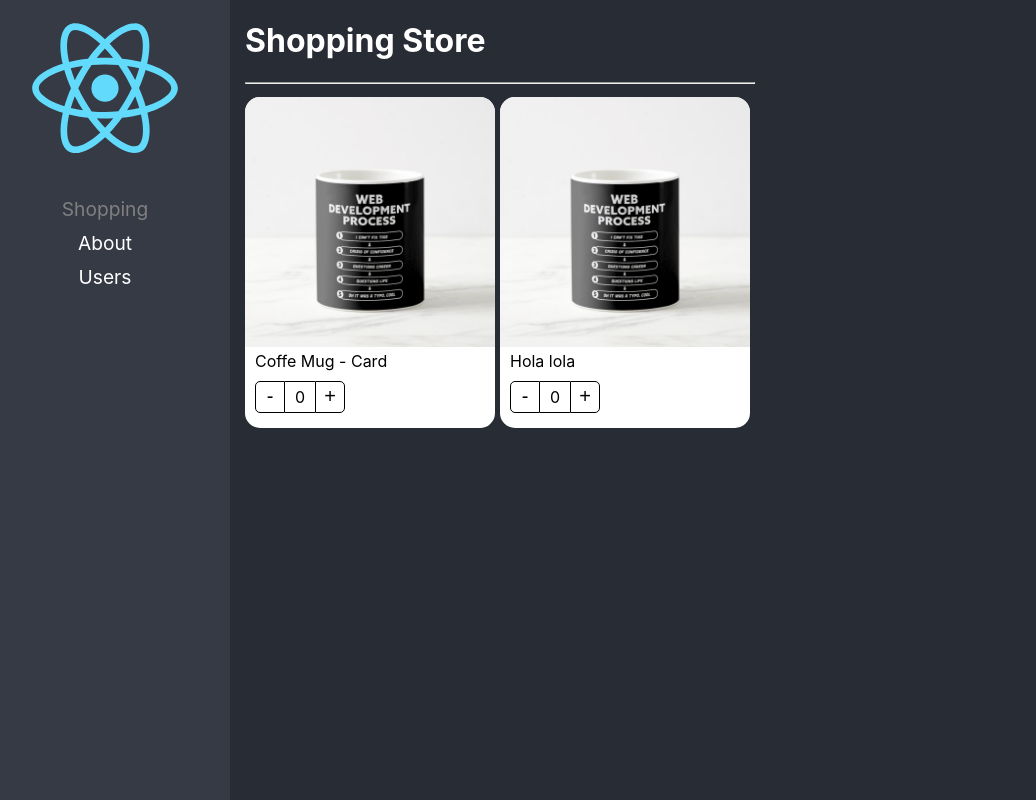
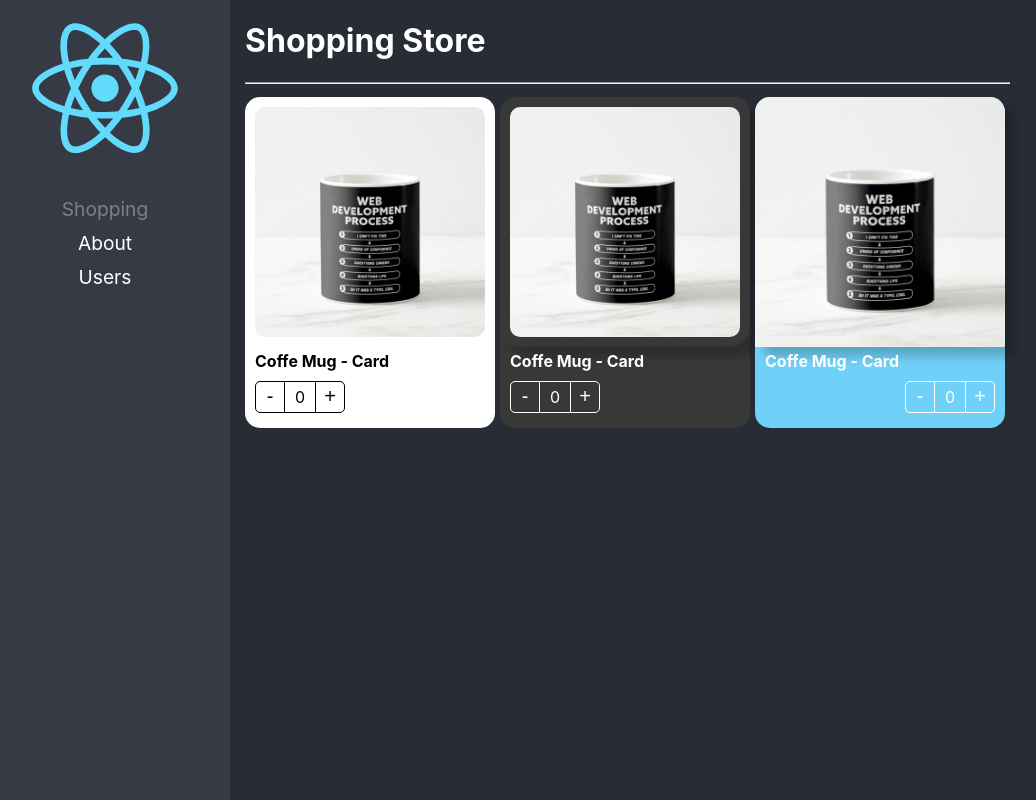
Before and after one commit to daceron96/react-adv, a React (Create React App) app: page /home in a window 1280 px wide. Shown: the whole page, without its empty margins (20-1056 px from the left). Built offline with nearby package versions, Linux system fonts and the light colour scheme.

Commit message:
component extend styles reade

```diff
--- a/src/02-component-patterns/components/ProductButtons.tsx
+++ b/src/02-component-patterns/components/ProductButtons.tsx
@@ -1,12 +1,19 @@
-import { useContext } from "react";
+import { useContext,CSSProperties} from "react";
 import { ProductContext } from "./ProductCard";
 import styles from "../styles/styles.module.css";
 
-export const ProductButtons = () => {
+
+export interface Props{
+  className?: string;
+  style?: CSSProperties
+
+}
+
+export const ProductButtons = ({className, style}:Props) => {
   const {increaseBy, counter} = useContext(ProductContext)
 
   return (
-    <div className={styles.buttonsContainer}>
+    <div className={`${styles.buttonsContainer} ${className}`} style={style}>
       <button className={styles.buttonMinus} onClick={() => increaseBy(-1)}>
         -
       </button>
--- a/src/02-component-patterns/components/ProductCard.tsx
+++ b/src/02-component-patterns/components/ProductCard.tsx
@@ -1,13 +1,20 @@
-import { createContext } from "react";
+import { ReactElement, createContext,CSSProperties } from "react";
 import styles from "../styles/styles.module.css";
 import { useProduct } from "../hooks/useProduct";
-import { ProductContextProps, ProductCardProps } from "../interfaces/interfaces";
+import { Product, ProductContextProps } from "../interfaces/interfaces";
+
+export interface Props {
+  product: Product;
+  children?: ReactElement | ReactElement[];
+  className?: string;
+  style?: CSSProperties
+}
 
 
 export const ProductContext = createContext({} as ProductContextProps);
 const { Provider } = ProductContext;
 
-export const ProductCard = ({ children, product }: ProductCardProps) => {
+export const ProductCard = ({ children, product, className, style }: Props) => {
   const { counter, increaseBy } = useProduct();
 
   return (
@@ -18,7 +25,7 @@
         product,
       }}
     >
-      <div className={styles.productCard}>{children}</div>
+      <div className={`${styles.productCard} ${className}` } style={style}>{children}</div>
     </Provider>
   );
 };
--- a/src/02-component-patterns/components/ProductImage.tsx
+++ b/src/02-component-patterns/components/ProductImage.tsx
@@ -1,22 +1,32 @@
-import { useContext } from "react";
+import { useContext,CSSProperties } from "react";
 import { ProductContext } from "./ProductCard";
 import noImage from "../assets/no-image.jpg";
 import styles from "../styles/styles.module.css";
 
-export const ProductImage = ({ img = "" }) => {
+export interface Props {
+  img?: string;
+  className?: string;
+  style?:CSSProperties
+}
 
-  const {product} = useContext(ProductContext)
+export const ProductImage = ({ img, className, style }: Props) => {
+  const { product } = useContext(ProductContext);
 
-  let imgToShow:string;
-  if(img){
+  let imgToShow: string;
+  if (img) {
     imgToShow = img;
-  }else if(product.img){
+  } else if (product.img) {
     imgToShow = product.img;
-  }else{
+  } else {
     imgToShow = noImage;
   }
 
   return (
-    <img className={styles.productImg} src={imgToShow} alt="coffe" />
+    <img
+      className={`${styles.productImg} ${className}`}
+      src={imgToShow}
+      alt="coffe"
+      style={style}
+    />
   );
 };
--- a/src/02-component-patterns/components/ProductTitle.tsx
+++ b/src/02-component-patterns/components/ProductTitle.tsx
@@ -1,10 +1,17 @@
-import { useContext } from "react";
+import { useContext,CSSProperties } from "react";
 import { ProductContext } from "./ProductCard";
 import styles from "../styles/styles.module.css";
 
-export const ProductTitle = ({ title }: { title?: string }) => {
+
+export interface Props {
+  title?:string;
+  className?:string
+  style?:CSSProperties
+}
+
+export const ProductTitle = ({ title, className,style }: Props) => {
 
   const {product} = useContext(ProductContext)
 
-  return <span className={styles.productDescription}>{title?title:product.title}</span>;
+  return <span className={`${styles.productDescription} ${className}`} style={style}>{title?title:product.title}</span>;
 };
--- a/src/02-component-patterns/pages/ShoppingPage.tsx
+++ b/src/02-component-patterns/pages/ShoppingPage.tsx
@@ -1,4 +1,10 @@
-import {ProductButtons, ProductCard, ProductImage, ProductTitle} from "../components";
+import {
+  ProductButtons,
+  ProductCard,
+  ProductImage,
+  ProductTitle,
+} from "../components";
+import "../styles/custom-styles.css";
 
 const product = {
   id: "1",
@@ -13,14 +19,28 @@
       <hr />
       <div style={{ display: "flex", flexDirection: "row", flexWrap: "wrap" }}>
         <ProductCard product={product}>
-          <ProductCard.Image />
-          <ProductCard.Title />
+          <ProductCard.Image className="custom-image" />
+          <ProductCard.Title className="text-bold" />
           <ProductCard.Buttons />
         </ProductCard>
-        <ProductCard product={product}>
-          <ProductImage />
-          <ProductTitle title="Hola lola"/>
-          <ProductButtons />
+
+        <ProductCard product={product} className="bg-dark text-white ">
+          <ProductImage className="custom-image" style={{boxShadow: "10px 10px 10px rgba(0,0,0,0.2)"}} />
+          <ProductTitle className="text-bold" />
+          <ProductButtons className="custom-buttons" />
+        </ProductCard>
+
+        <ProductCard
+          product={product}
+          className="bg-dark text-white"
+          style={{ backgroundColor: "#70D1F8" }}
+        >
+          <ProductImage style={{boxShadow: "10px 10px 10px rgba(0,0,0,0.2)"}}/>
+          <ProductTitle className="text-bold"  style={{fontWeight:"bold"}}/>
+          <ProductButtons
+            className="custom-buttons"
+            style={{ display: "flex", justifyContent: "end" }}
+          />
         </ProductCard>
       </div>
     </div>
--- /dev/null
+++ b/src/02-component-patterns/styles/custom-styles.css
@@ -0,0 +1,22 @@
+.bg-dark {
+  background-color: rgb(56,56,56);
+}
+
+.text-white{
+  color: white;
+}
+
+.text-bold{
+  font-weight: bold;
+}
+
+.custom-image{
+  border-radius: 20px;
+  padding: 10px;
+  width: calc(100% - 20px);
+}
+
+.custom-buttons button, .custom-buttons div{
+  color: white;
+  border-color: white;
+}
```
Also changed, not shown: src/02-component-patterns/interfaces/interfaces.ts (+7 -9 lines).
